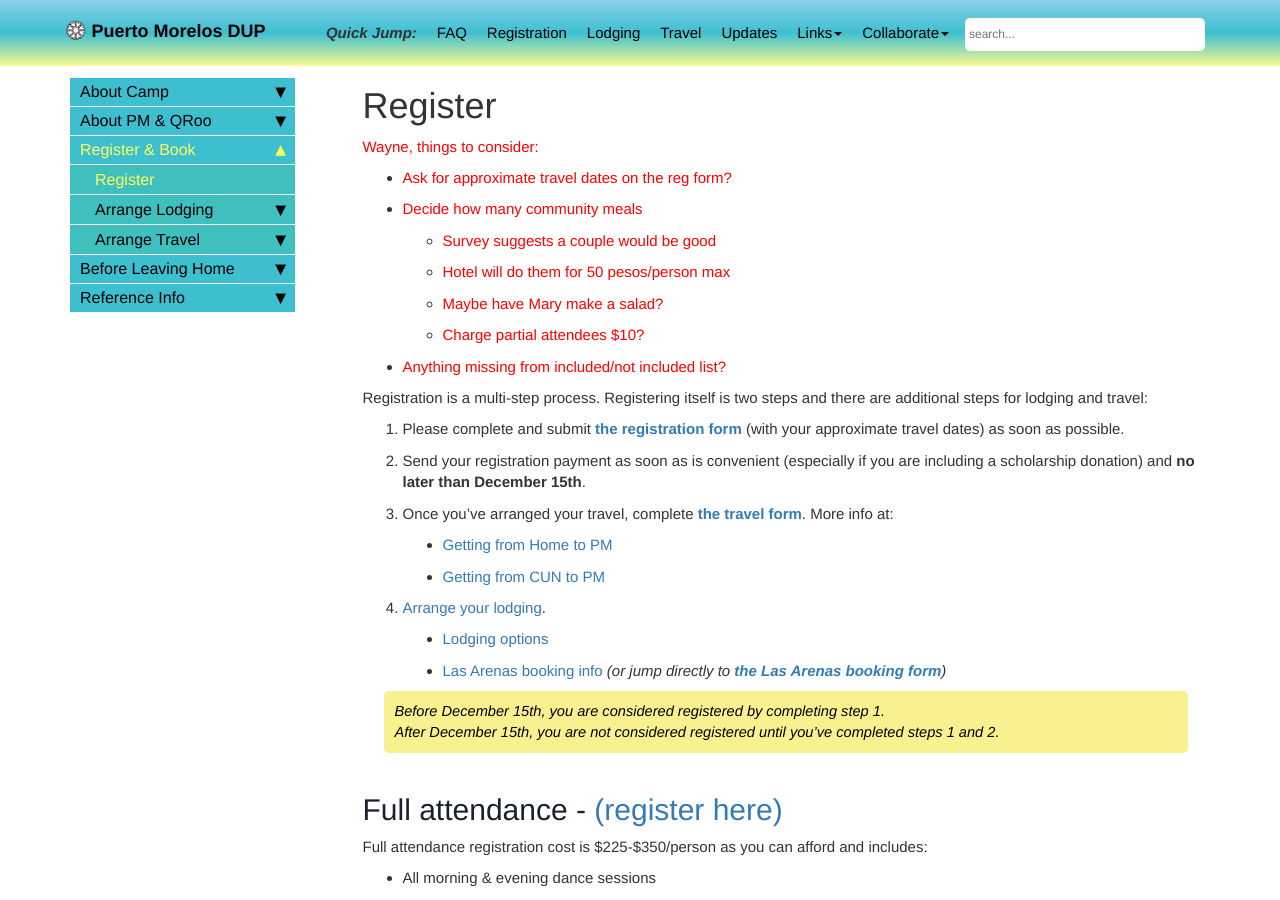
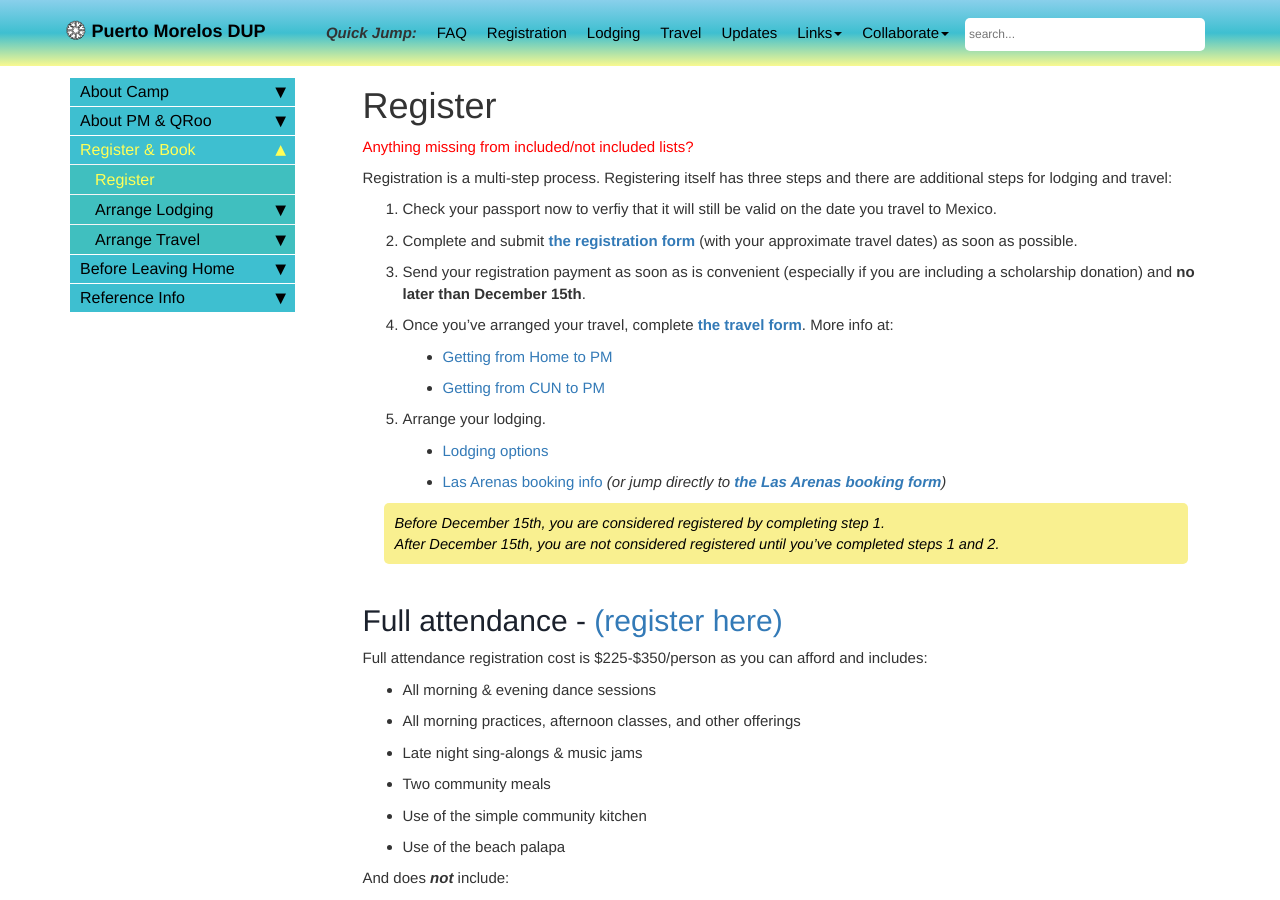
Before and after one commit to davewalker60/pmdup, a Jekyll site: the page built from pages/register.md, in a window 1280 px wide and 900 px high. Built offline with Jekyll 4.4.1, drawn with Linux system fonts in a browser that asks for light colours; comment, search, counter and statistics services are not loaded.

Commit message:
a couple little tweaks

```diff
--- a/pages/register.md
+++ b/pages/register.md
@@ -6,22 +6,16 @@ permalink: register.html
 toc: false
 ---
 
-<span style="color:red"> Wayne, things to consider:</span>
-* <span style="color:red">Ask for approximate travel dates on the reg form?</span>
-* <span style="color:red">Decide how many community meals</span>
-  * <span style="color:red">Survey suggests a couple would be good</span>
-  * <span style="color:red">Hotel will do them for 50 pesos/person max</span>
-  * <span style="color:red">Maybe have Mary make a salad?</span>
-  * <span style="color:red">Charge partial attendees $10?</span>
-* <span style="color:red">Anything missing from included/not included list?</span>
+<span style="color:red">Anything missing from included/not included lists?</span>
 
-Registration is a multi-step process. Registering itself is two steps and there are additional steps for lodging and travel:
-1. Please complete and submit [**the registration form**](snippets/coming-soon.md){:target="_blank"} (with your approximate travel dates) as soon as possible.
-2. Send your registration payment as soon as is convenient (especially if you are including a scholarship donation) and **no later than December 15th**.
-3. Once you've arranged your travel, complete [**the travel form**](https://docs.google.com/forms/d/e/1FAIpQLSex7cyDs_Xf33rAxqU2S749xG_MB4lMQk3fPvF_p0JkkoKyTg/viewform){:target="_blank"}. More info at:
+Registration is a multi-step process. Registering itself has three steps and there are additional steps for lodging and travel:
+1. Check your passport now to verfiy that it will still be valid on the date you travel to Mexico.
+2. Complete and submit [**the registration form**](snippets/coming-soon.md){:target="_blank"} (with your approximate travel dates) as soon as possible.
+3. Send your registration payment as soon as is convenient (especially if you are including a scholarship donation) and **no later than December 15th**.
+4. Once you've arranged your travel, complete [**the travel form**](https://docs.google.com/forms/d/e/1FAIpQLSex7cyDs_Xf33rAxqU2S749xG_MB4lMQk3fPvF_p0JkkoKyTg/viewform){:target="_blank"}. More info at:
   * [Getting from Home to PM](./from-home-to-pm.md)
   * [Getting from CUN to PM](from-cun-to-pm.md)
-4. [Arrange your lodging](lodging-options.md).
+5. Arrange your lodging.
   * [Lodging options](lodging-options.md)
   * [Las Arenas booking info](booking-las-arenas.md) *(or jump directly to [**the Las Arenas booking form**](https://docs.google.com/forms/d/e/1FAIpQLSct3SrTHl76pMYcZ5z9-eWdLCjCXzf4igqfVk689qA42YuyWA/viewform){:target="_blank"})*
 
```
Also changed, not shown: pages/camp-history.md (+2 -0 lines).
